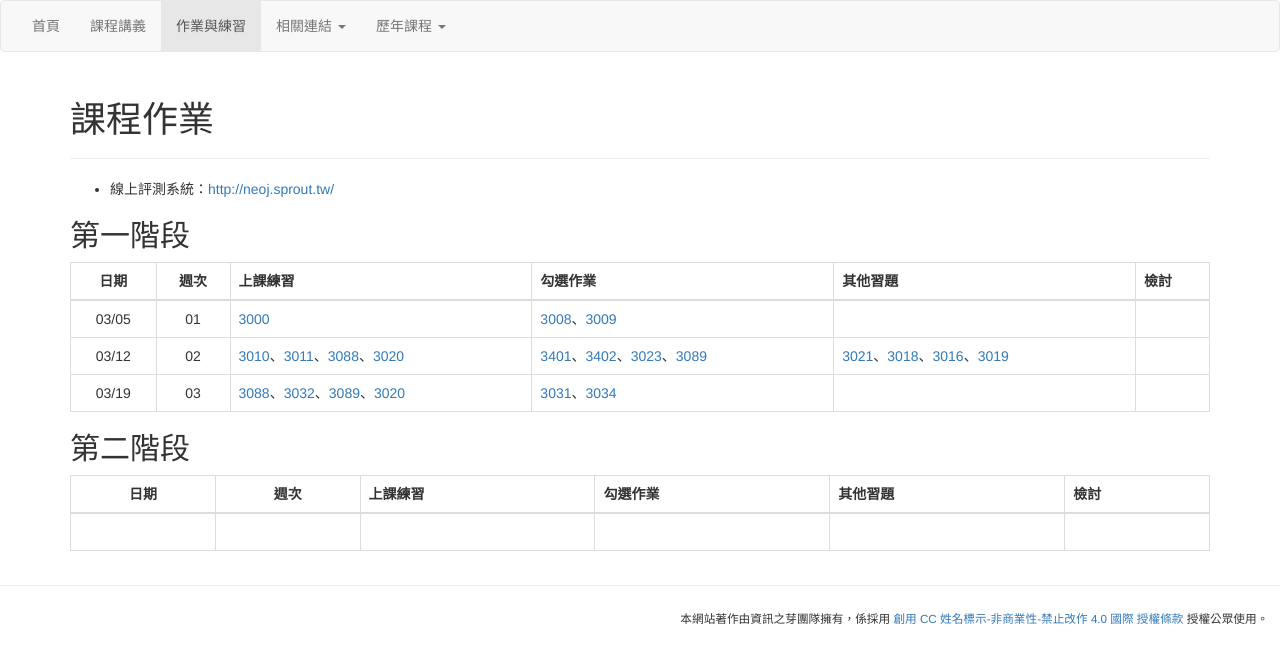
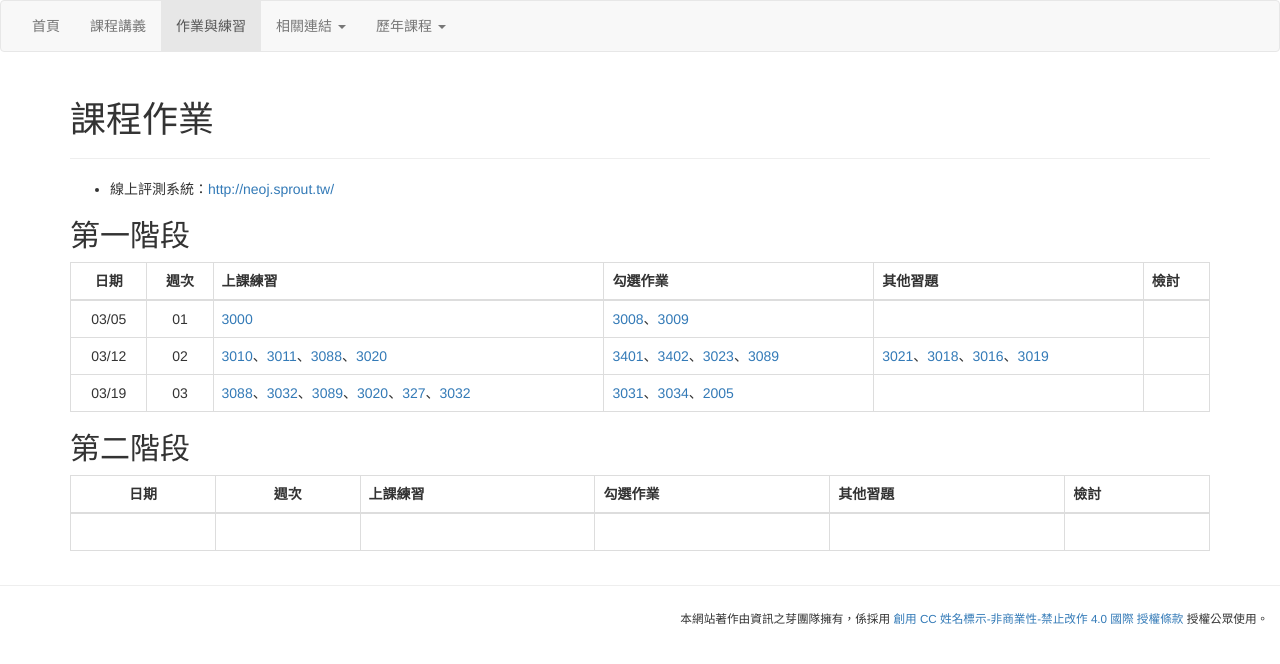
Before and after one commit to tw-csie-sprout/py2023, a Jekyll site: the page built from homework.md, in a window 1280 px wide. Shown: the top 664 px of the page. Built offline with Jekyll 4.4.1, drawn with Linux system fonts in a browser that asks for light colours.

Commit message:
Update homework.md

```diff
--- a/homework.md
+++ b/homework.md
@@ -13,7 +13,7 @@ title: "課程作業"
 | :---: | :---: | :--- | :--- | :--- | :--- |
 | 03/05 | 01 | [3000](https://neoj.sprout.tw/problem/3000/) | [3008](https://neoj.sprout.tw/problem/3008/)、[3009](https://neoj.sprout.tw/problem/3009/) |  |  |
 | 03/12 | 02 | [3010](https://neoj.sprout.tw/problem/3010/)、[3011](https://neoj.sprout.tw/problem/3011/)、[3088](https://neoj.sprout.tw/problem/3088/)、[3020](https://neoj.sprout.tw/problem/3020/) | [3401](https://neoj.sprout.tw/problem/3401/)、[3402](https://neoj.sprout.tw/problem/3402/)、[3023](https://neoj.sprout.tw/problem/3023/)、[3089](https://neoj.sprout.tw/problem/3089/) | [3021](https://neoj.sprout.tw/problem/3021/)、[3018](https://neoj.sprout.tw/problem/3018/)、[3016](https://neoj.sprout.tw/problem/3016/)、[3019](https://neoj.sprout.tw/problem/3019/) |  |
-| 03/19 | 03 | [3088](https://neoj.sprout.tw/problem/3088/)、[3032](https://neoj.sprout.tw/problem/3032/)、[3089](https://neoj.sprout.tw/problem/3089/)、[3020](https://neoj.sprout.tw/problem/3020/) | [3031](https://neoj.sprout.tw/problem/3031/)、[3034](https://neoj.sprout.tw/problem/3034/) |  |  |
+| 03/19 | 03 | [3088](https://neoj.sprout.tw/problem/3088/)、[3032](https://neoj.sprout.tw/problem/3032/)、[3089](https://neoj.sprout.tw/problem/3089/)、[3020](https://neoj.sprout.tw/problem/3020/)、[327](https://neoj.sprout.tw/problem/327/)、[3032](https://neoj.sprout.tw/problem/3032/) | [3031](https://neoj.sprout.tw/problem/3031/)、[3034](https://neoj.sprout.tw/problem/3034/)、[2005](https://neoj.sprout.tw/problem/2005/) |  |  |
 
 ## 第二階段
 
```
